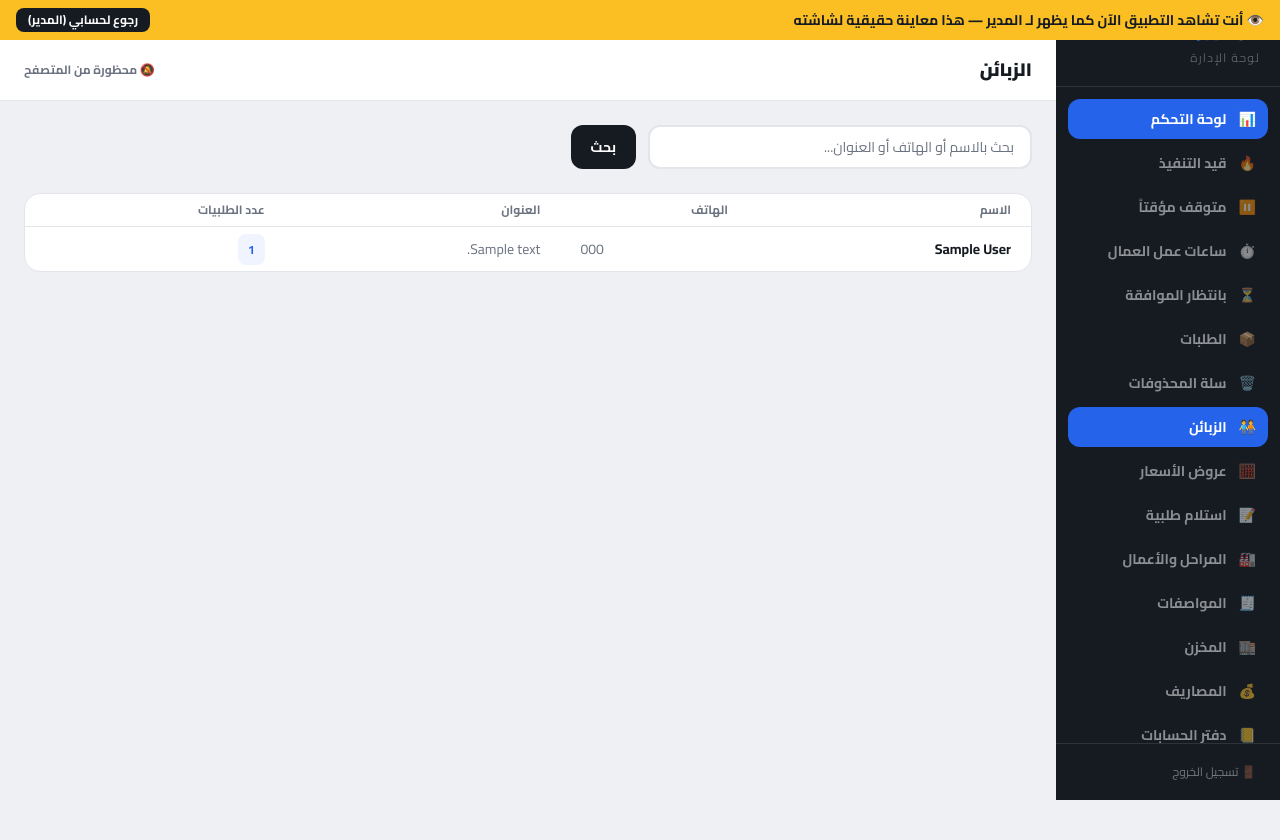
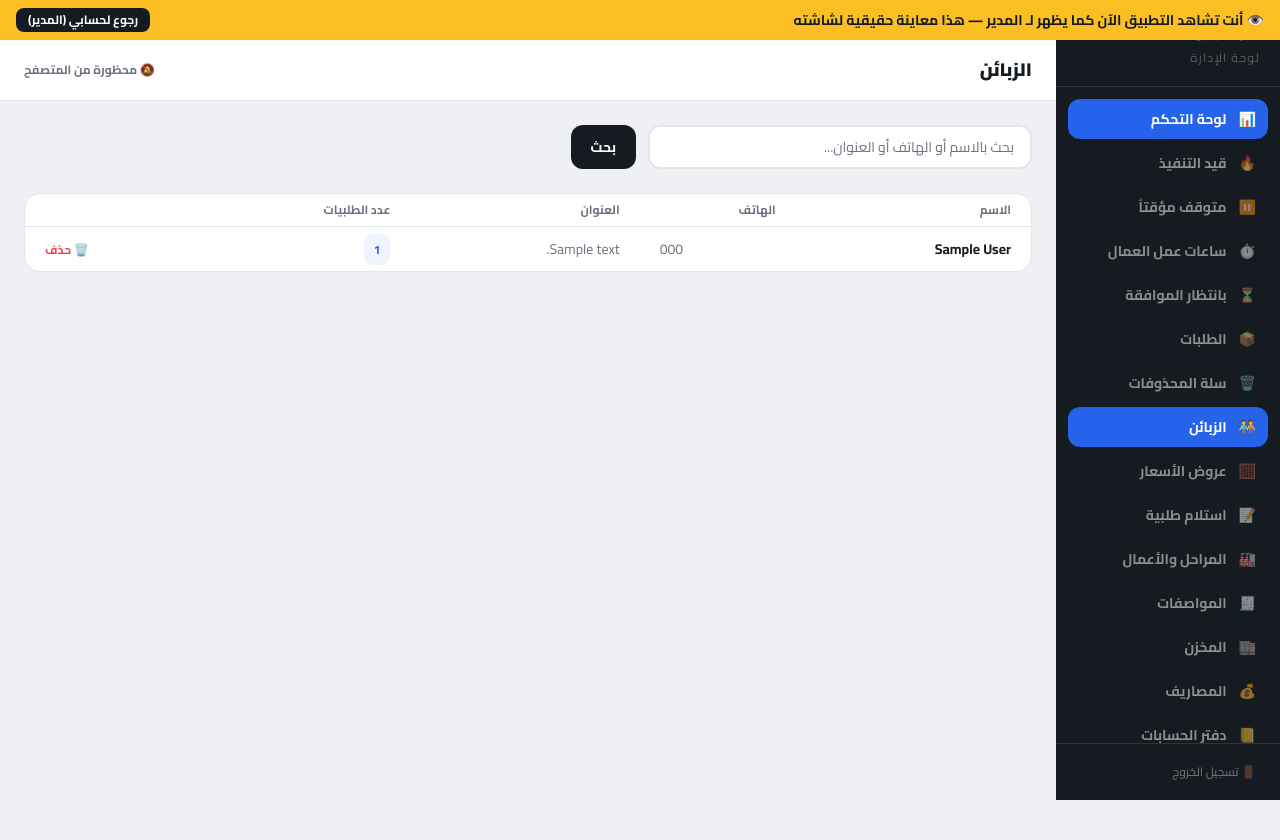
Before and after one commit to waeeljun4-ctrl/jobflow, a Laravel app: page /admin/customers in a window 1280 px wide. Run offline with Laravel 12, Linux system fonts and the light colour scheme; a user stored in the database is signed in; data comes from the database, SQL or seed files in the repository; tables that the repository leaves empty hold one stand-in row (values such as "Sample post"); style sheets or scripts are compiled from the project's sources; parts of the project's set-up code (start-up, migrations or seed data) failed here and were passed over; some libraries are stand-ins or nearby versions.

Commit message:
Allow admin to delete customers from the Customers list
Past orders keep their own name/phone/address snapshot and just lose
the customer_id link (nullOnDelete), so deleting is safe.

Co-Authored-By: Claude Sonnet 5 <noreply@anthropic.com>

```diff
--- a/app/Http/Controllers/Admin/CustomerController.php
+++ b/app/Http/Controllers/Admin/CustomerController.php
@@ -48,4 +48,14 @@ class CustomerController extends Controller
 
         return back()->with('success', 'تم تحديث بيانات الزبون.');
     }
+
+    public function destroy(Customer $customer)
+    {
+        // orders.customer_id is nullOnDelete — past orders stay intact
+        // (they already have their own snapshot of name/phone/address),
+        // they just stop being linked to this customer record.
+        $customer->delete();
+
+        return back()->with('success', 'تم حذف الزبون.');
+    }
 }
--- a/resources/js/Pages/Admin/Customers.jsx
+++ b/resources/js/Pages/Admin/Customers.jsx
@@ -1,18 +1,27 @@
 import { Head, Link, router } from '@inertiajs/react';
 import { useState } from 'react';
 import AdminLayout from '@/Layouts/AdminLayout';
+import { useConfirm } from '@/Components/useConfirm';
 
 export default function Customers({ customers, search }) {
     const [query, setQuery] = useState(search ?? '');
+    const { confirmAction, dialog } = useConfirm();
 
     function submitSearch(e) {
         e.preventDefault();
         router.get('/admin/customers', { search: query }, { preserveState: true });
     }
 
+    function destroy(e, customer) {
+        e.stopPropagation();
+        confirmAction(`حذف الزبون "${customer.name}"؟ الطلبيات القديمة بتضل موجودة، بس رح تنفصل عن هالزبون.`,
+            (cb) => router.delete(`/admin/customers/${customer.id}`, cb));
+    }
+
     return (
         <AdminLayout title="الزبائن">
             <Head title="الزبائن" />
+            {dialog}
 
             <form onSubmit={submitSearch} className="mb-6 flex gap-3">
                 <input value={query} onChange={e => setQuery(e.target.value)}
@@ -31,6 +40,7 @@ export default function Customers({ customers, search }) {
                             <th className="px-5 py-2">الهاتف</th>
                             <th className="px-5 py-2">العنوان</th>
                             <th className="px-5 py-2">عدد الطلبيات</th>
+                            <th className="px-5 py-2"></th>
                         </tr>
                     </thead>
                     <tbody>
@@ -45,10 +55,15 @@ export default function Customers({ customers, search }) {
                                         {c.orders_count}
                                     </span>
                                 </td>
+                                <td className="px-5 py-3 text-left">
+                                    <button onClick={e => destroy(e, c)} className="text-red-500 hover:text-red-700 text-xs font-bold">
+                                        🗑️ حذف
+                                    </button>
+                                </td>
                             </tr>
                         ))}
                         {customers.data.length === 0 && (
-                            <tr><td colSpan={4} className="px-5 py-6 text-center text-muted">لا يوجد زبائن بعد</td></tr>
+                            <tr><td colSpan={5} className="px-5 py-6 text-center text-muted">لا يوجد زبائن بعد</td></tr>
                         )}
                     </tbody>
                 </table>
--- a/routes/web.php
+++ b/routes/web.php
@@ -52,6 +52,7 @@ Route::middleware(['auth', 'admin'])->prefix('admin')->name('admin.')->group(fun
     Route::get('/customers', [CustomerController::class, 'index'])->name('customers.index');
     Route::get('/customers/{customer}', [CustomerController::class, 'show'])->name('customers.show');
     Route::put('/customers/{customer}', [CustomerController::class, 'update'])->name('customers.update');
+    Route::delete('/customers/{customer}', [CustomerController::class, 'destroy'])->name('customers.destroy');
 
     Route::get('/settings/company', [CompanySettingController::class, 'edit'])->name('settings.company.edit');
     Route::post('/settings/company', [CompanySettingController::class, 'update'])->name('settings.company.update');
```
